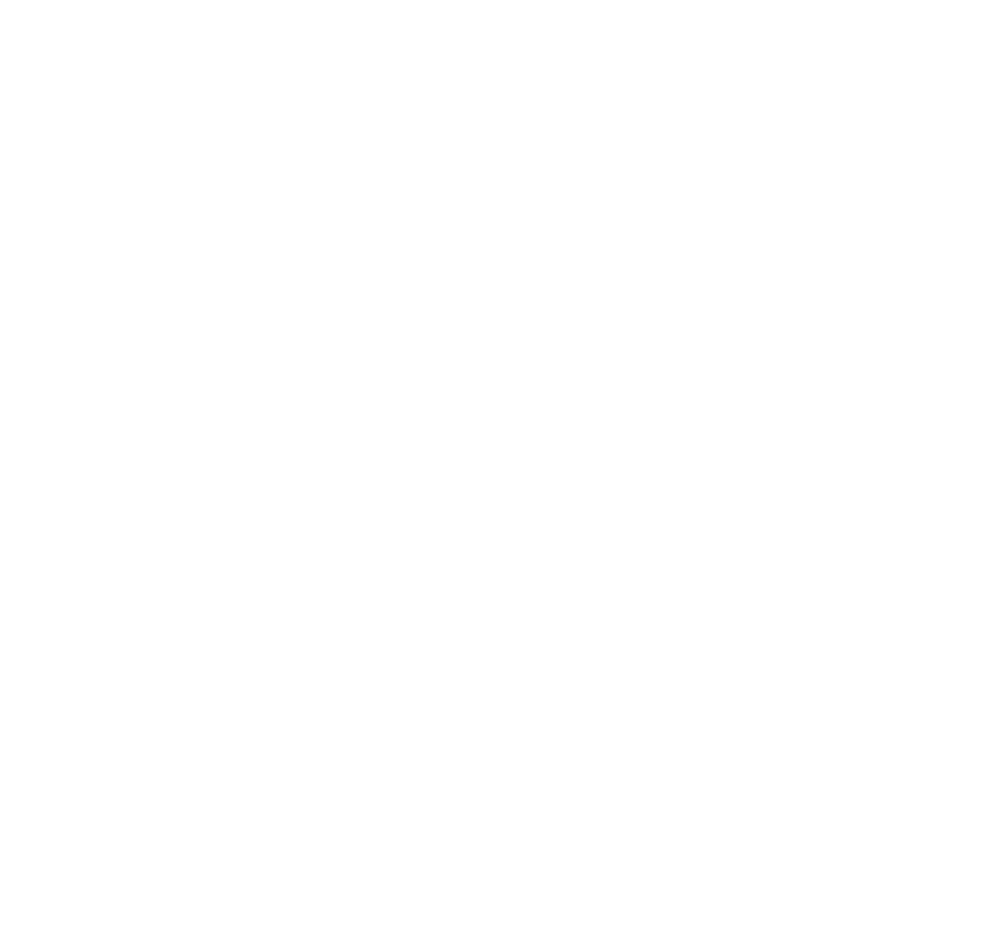
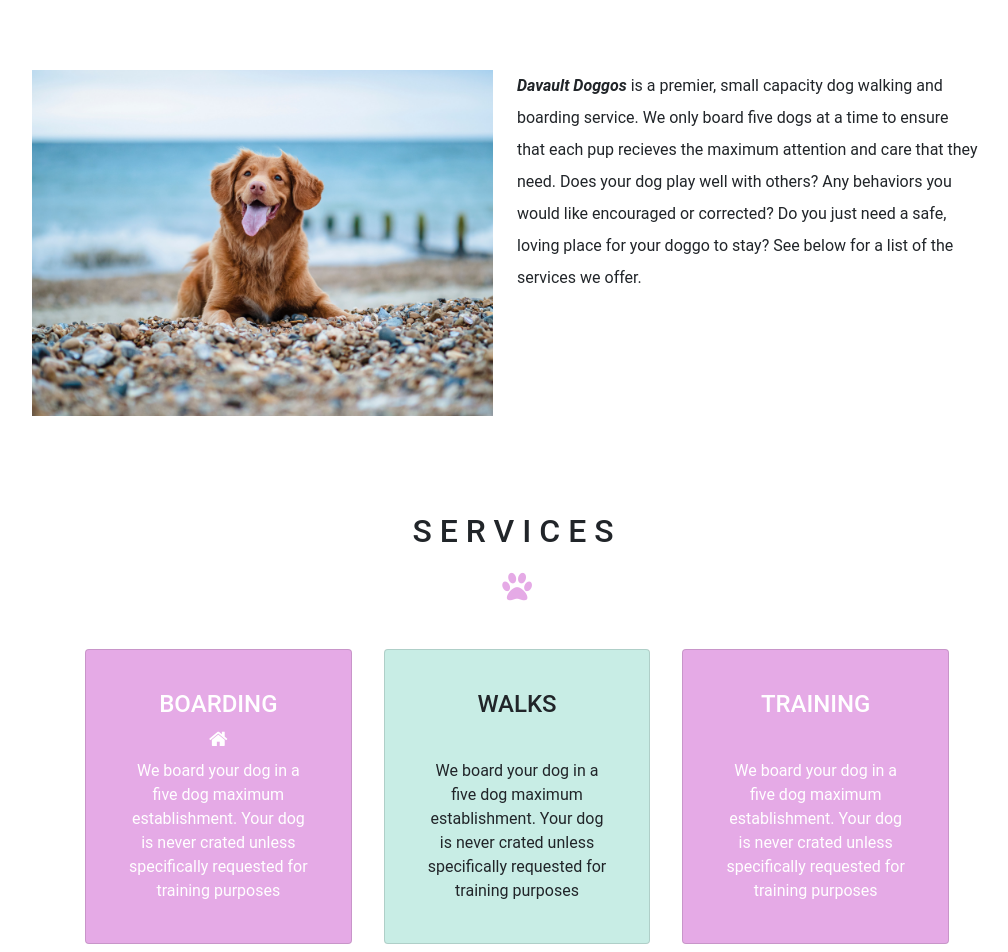
Before and after one commit to OmarYazbek/davault_doggos_react, a React (Create React App) app: page / in a window 1280 px wide. Shown: the part 835-1787 px from the top of the page, without its empty margins (123-1131 px from the left). Before the commit the page ends 800 px from the top, so only its background shows below. Built offline with nearby package versions, Linux system fonts and the light colour scheme.

Commit message:
About and Services added

```diff
--- a/src/App.js
+++ b/src/App.js
@@ -1,6 +1,8 @@
 import "bootstrap/dist/css/bootstrap.min.css";
 import Header from "./components/Header";
 import Home from "./components/Home";
+import About from "./components/About";
+import Services from "./components/Services";
 import "./App.css";
 
 function App() {
@@ -8,6 +10,8 @@ function App() {
     <div className="App">
       <Header />
       <Home />
+      <About />
+      <Services />
     </div>
   );
 }
--- a/src/components/About.js
+++ b/src/components/About.js
@@ -1,31 +1,32 @@
 import React from "react";
 import Dog from "../img/dog-on-beach.jpg";
+import { Row } from "react-bootstrap";
 
 function About() {
   return (
     <React.Fragment>
-      <div class="row">
-        <div class="col text-center pt-5">
+      <Row>
+        <div className="col text-center pt-5">
           <h2>ABOUT</h2>
-          <i class="fa fa-paw fa-lg mt-3"></i>
+          <i className="fa fa-paw fa-lg mt-3" />
         </div>
-      </div>
-      <div class="container-fluid col-10 mt-5">
-        <div class="row">
-          <div class="row p-5">
-            <img src={Dog} alt="" class="col-lg-6 img-fluid" />
+      </Row>
+      <div className="container-fluid col-10 mt-5">
+        <Row>
+          <Row className="p-5">
+            <img src={Dog} alt="" className="col-lg-6 img-fluid" />
 
-            <p class="col-lg-6 about mt-4 mt-lg-0">
-              <span class="heavy-weight fst-italic">Davault Doggos</span> is a
-              premier, small capacity dog walking and boarding service. We only
-              board five dogs at a time to ensure that each pup recieves the
-              maximum attention and care that they need. Does your dog play well
-              with others? Any behaviors you would like encouraged or corrected?
-              Do you just need a safe, loving place for your doggo to stay? See
-              below for a list of the services we offer.
+            <p className="col-lg-6 about mt-4 mt-lg-0">
+              <span className="heavy-weight fst-italic">Davault Doggos</span> is
+              a premier, small capacity dog walking and boarding service. We
+              only board five dogs at a time to ensure that each pup recieves
+              the maximum attention and care that they need. Does your dog play
+              well with others? Any behaviors you would like encouraged or
+              corrected? Do you just need a safe, loving place for your doggo to
+              stay? See below for a list of the services we offer.
             </p>
-          </div>
-        </div>
+          </Row>
+        </Row>
       </div>
     </React.Fragment>
   );
--- a/src/components/Services.js
+++ b/src/components/Services.js
@@ -0,0 +1,60 @@
+import React from "react";
+import { Row } from "react-bootstrap";
+
+function Services() {
+  return (
+    <React.Fragment>
+      <Row>
+        <div className="col text-center pt-5">
+          <h2 id="servicesScroll">SERVICES</h2>
+          <i className="fa fa-paw fa-lg mt-3" />
+        </div>
+      </Row>
+      <div className="container-fluid mt-3 col-10">
+        <Row className="mt-5 row-cols-1 row-cols-lg-4 justify-content-center">
+          <div className="card mx-3 p-4 mb-lg-2 mb-3 card-style">
+            <div className="card-body">
+              <h4 className=" text-center">BOARDING</h4>
+              <h5 className="card-title text-center">
+                <i className="fa fa-home" />
+              </h5>
+              <p className="card-text text-center">
+                We board your dog in a five dog maximum establishment. Your dog
+                is never crated unless specifically requested for training
+                purposes
+              </p>
+            </div>
+          </div>
+          <div className="card mx-3 p-4 mb-lg-2 mb-3 background-primary">
+            <div className="card-body">
+              <h4 className="text-center">WALKS</h4>
+              <h5 className="card-title text-center">
+                <i className="fa fa-dog"></i>
+              </h5>
+              <p className="card-text text-center">
+                We board your dog in a five dog maximum establishment. Your dog
+                is never crated unless specifically requested for training
+                purposes
+              </p>
+            </div>
+          </div>
+          <div className="card mx-3 p-4 mb-lg-2 mb-3 card-style">
+            <div className="card-body">
+              <h4 className="text-center">TRAINING</h4>
+              <h5 className="card-title text-center">
+                <i className="fa fa-bone"></i>
+              </h5>
+              <p className="card-text text-center">
+                We board your dog in a five dog maximum establishment. Your dog
+                is never crated unless specifically requested for training
+                purposes
+              </p>
+            </div>
+          </div>
+        </Row>
+      </div>
+    </React.Fragment>
+  );
+}
+
+export default Services;
```
